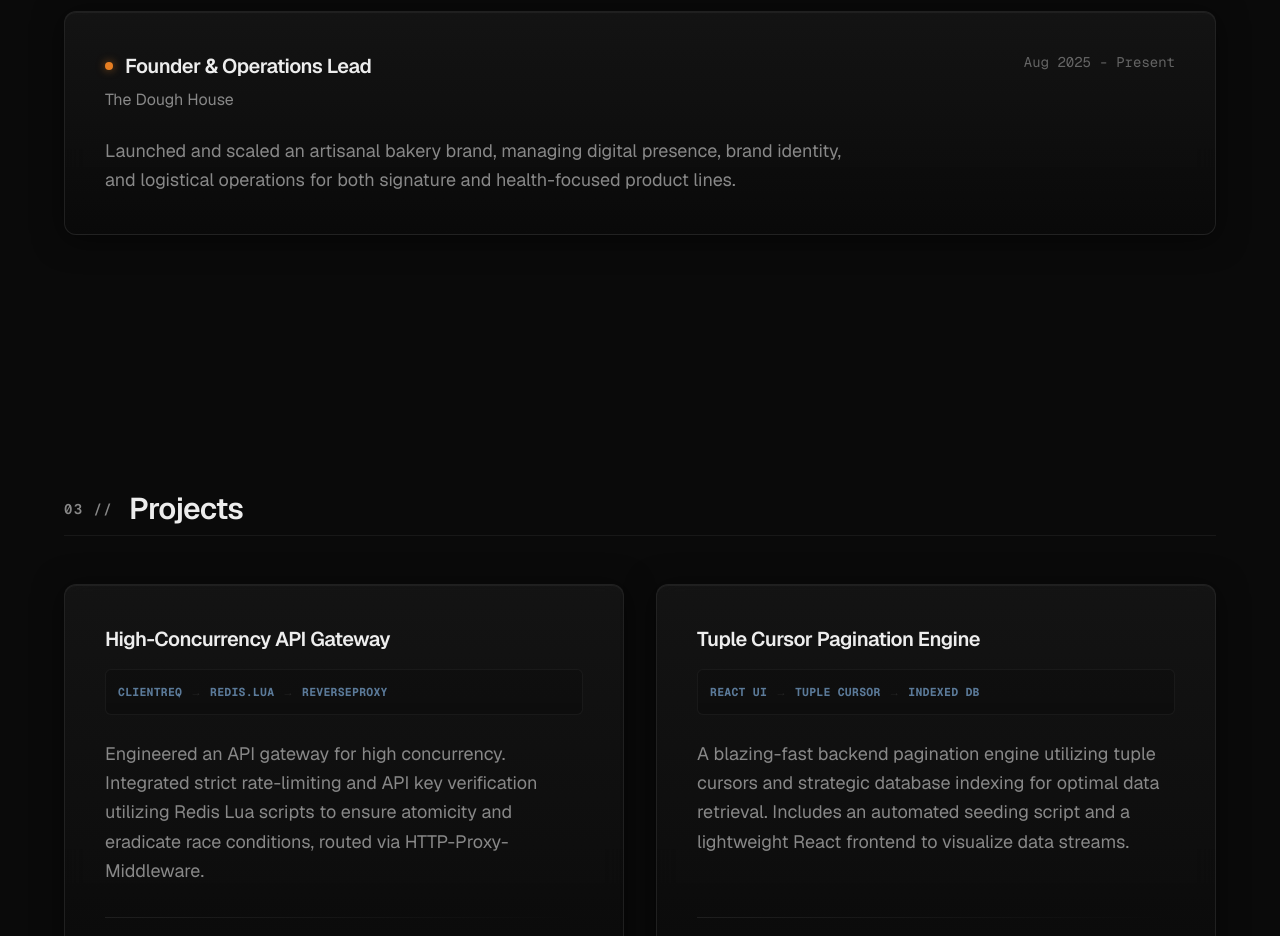
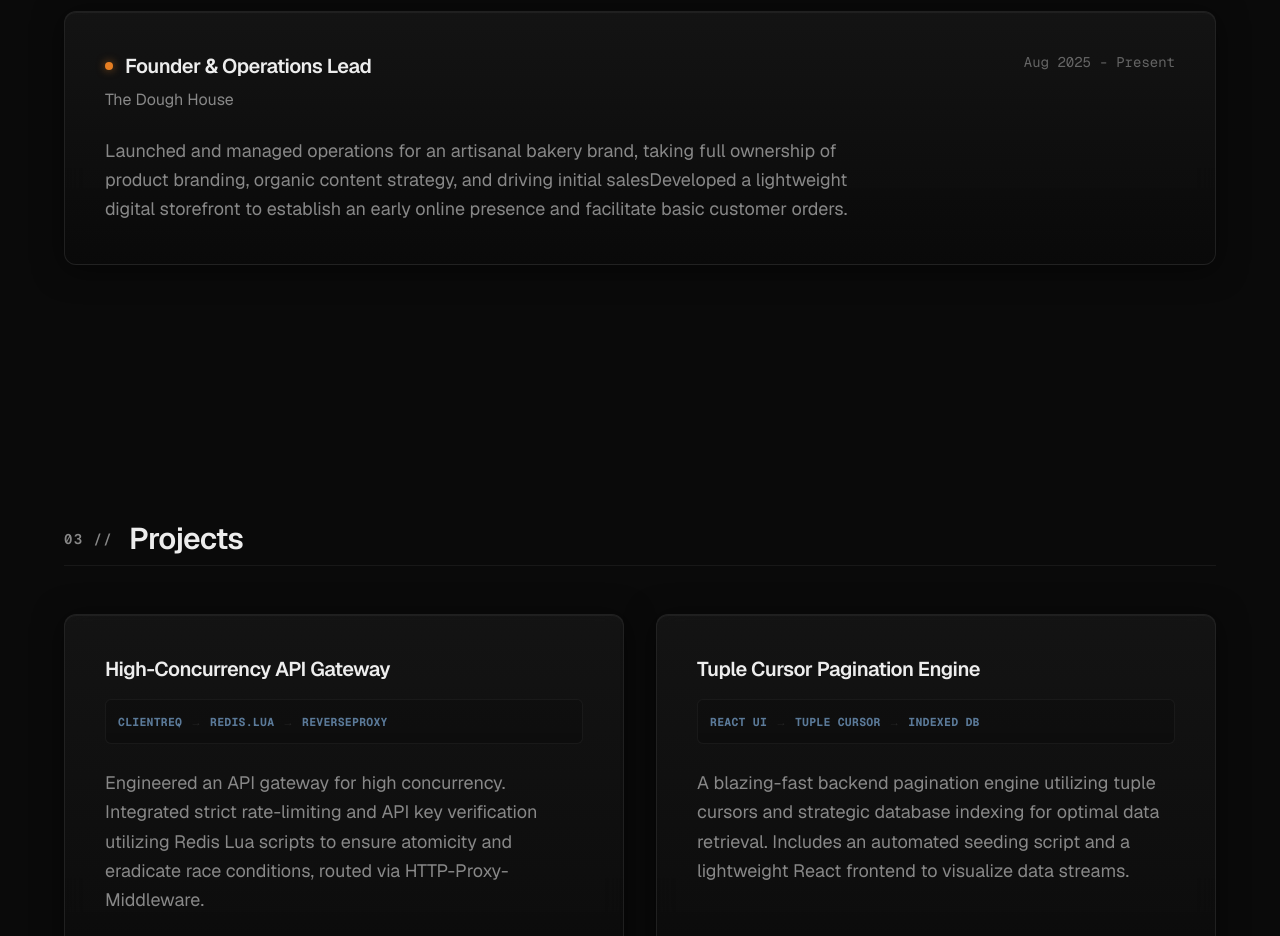
Before and after one commit to dushyant24bcon2017-collab/Personal-Portfolio-, a Next.js app: page / in a window 1280 px wide. Shown: the part 1540-2476 px from the top of the page. Built offline with nearby package versions, Linux system fonts and the light colour scheme.

Commit message:
samll chnage in experience

```diff
--- a/app/page.tsx
+++ b/app/page.tsx
@@ -183,7 +183,8 @@ export default function Home() {
                 <p className="text-slate font-mono text-sm mt-4 md:mt-0 opacity-70">Aug 2025 - Present</p>
               </div>
               <p className="text-slate leading-relaxed max-w-3xl text-lg">
-                Launched and scaled an artisanal bakery brand, managing digital presence, brand identity, and logistical operations for both signature and health-focused product lines.
+              Launched and managed operations for an artisanal bakery brand, taking full ownership of product branding, organic
+content strategy, and driving initial salesDeveloped a lightweight digital storefront to establish an early online presence and facilitate basic customer orders.
               </p>
             </div>
           </div>
```
